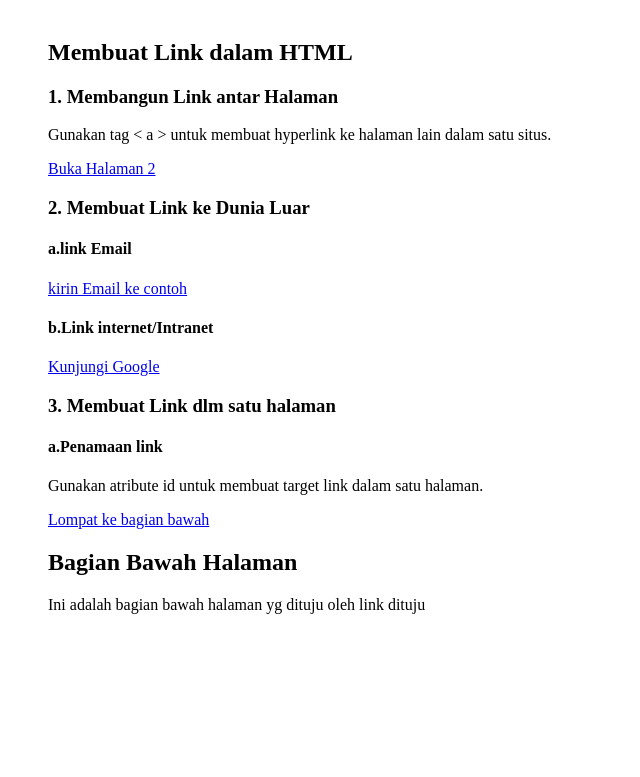
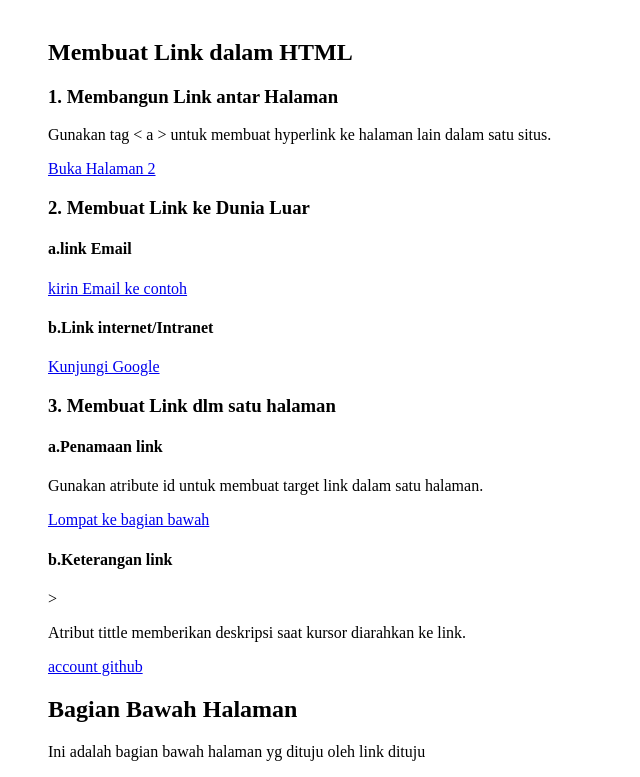
Before and after one commit to Putriasa/1124160193-html-day5, a plain HTML site: page index.html in a window 1280 px wide. Shown: the part 79-856 px from the top of the page, without its empty margins (0-640 px from the left). Before the commit the page ends 800 px from the top, so only its background shows below. Drawn offline with Linux system fonts and the light colour scheme.

Commit message:
Membuat keterangan link

```diff
--- a/index.html
+++ b/index.html
@@ -21,7 +21,9 @@
         <h4>a.Penamaan link</h4>
         <p>Gunakan atribute id untuk membuat target link dalam satu halaman.</p>
         <a href="#bagian-bawah">Lompat ke bagian bawah</a>
-
+        <h4>b.Keterangan link</h4>>
+        <p>Atribut tittle memberikan deskripsi saat kursor diarahkan ke link.</p>
+        <a href="https://github.com/Putriasa" title="kunjungi github.com">account github</a>
 
         <h2 id="bagian-bawah">Bagian Bawah Halaman</h2>
         <p>Ini adalah bagian bawah halaman yg dituju oleh link dituju</p>
```
